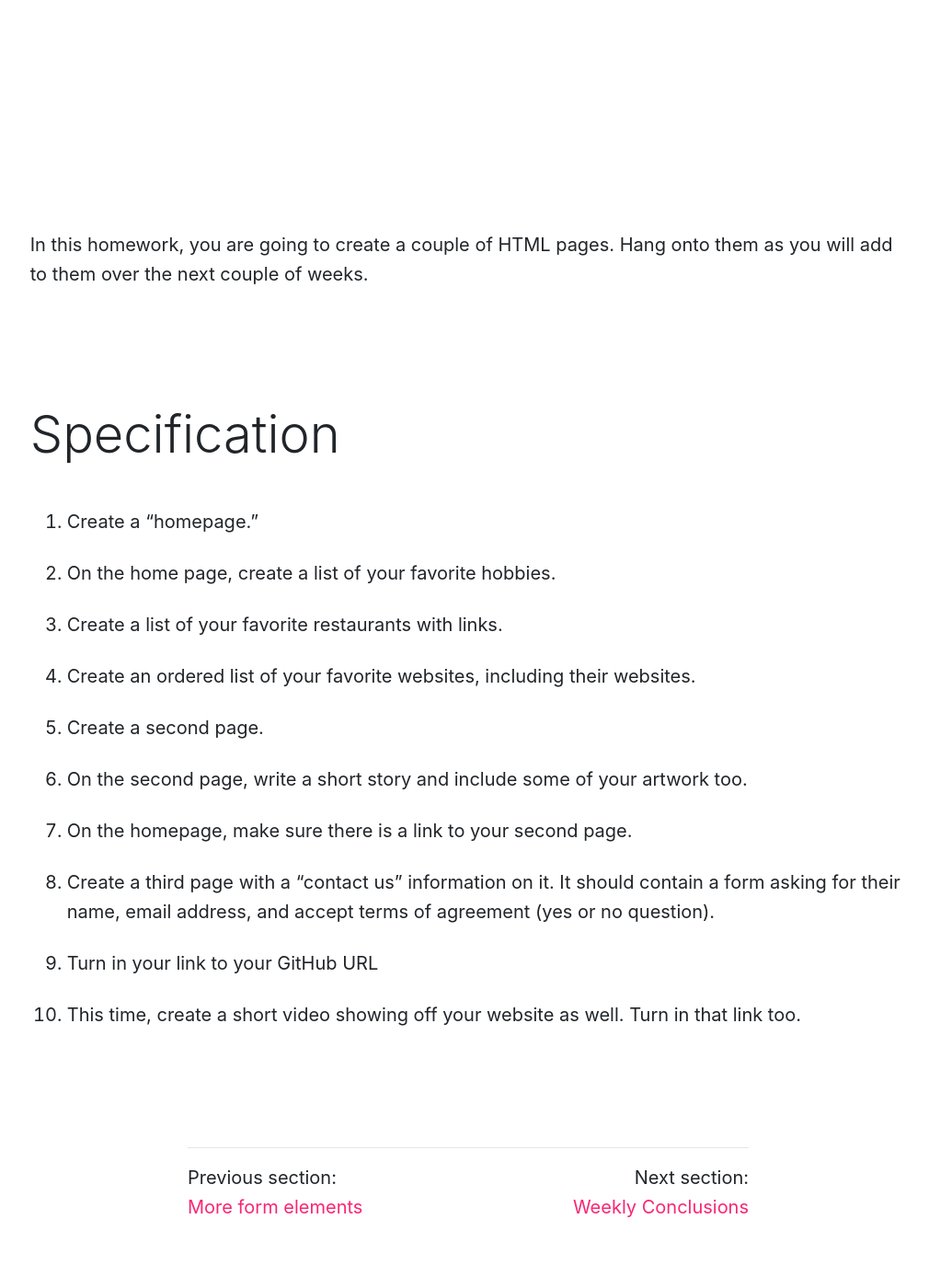
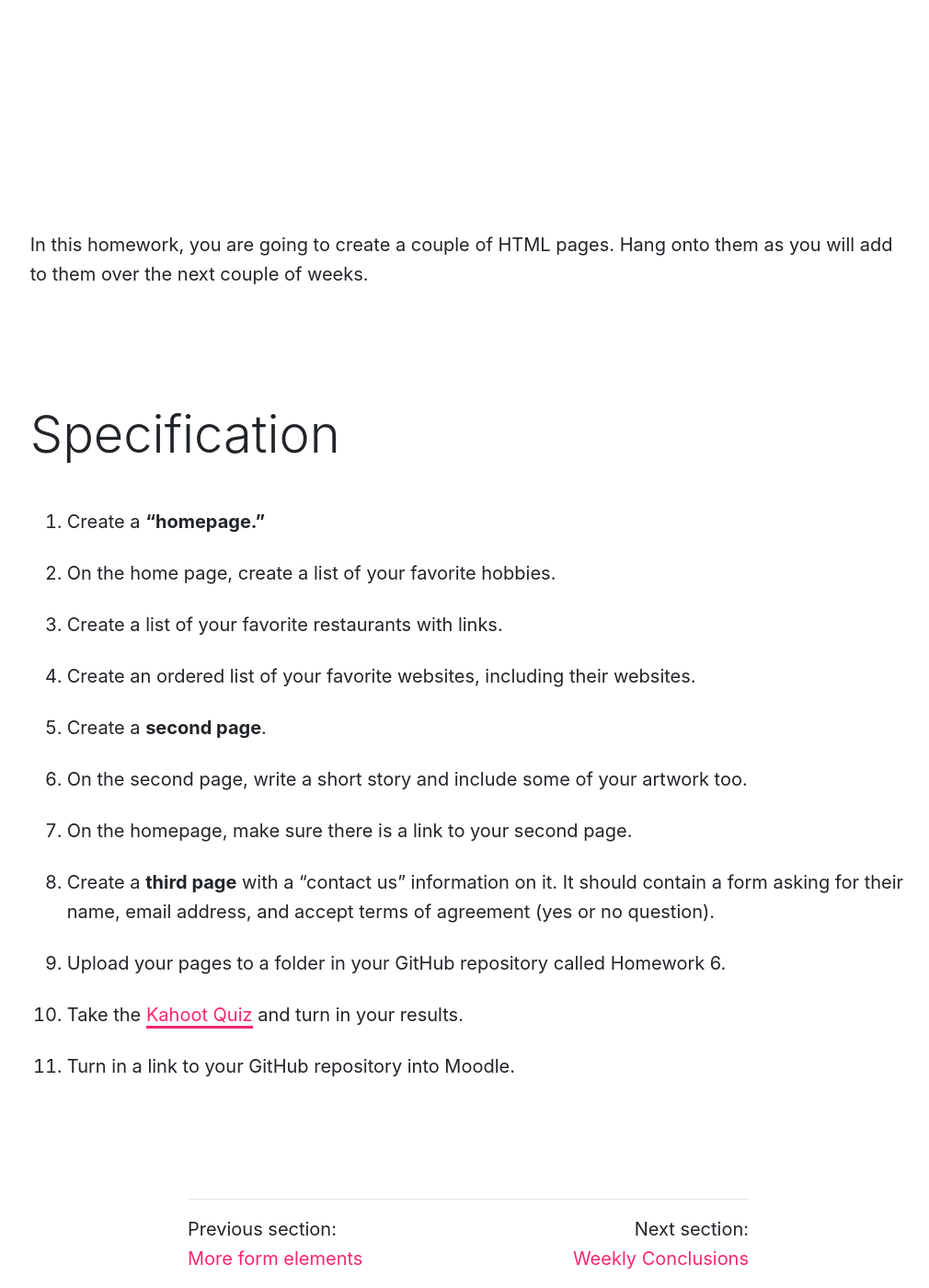
Before and after one commit to Montana-Media-Arts/120_CreativeCoding1-Fall2020, a Jekyll site: the page built from modules/week-6/_posts/2017-01-25-homework.md, in a window 1280 px wide and 1400 px high, scrolled down 899 px. Shown: the whole window at 92% size, without its empty margins (131-1141 px from the left). Built offline with Jekyll 4.4.1, drawn with Linux system fonts in a browser that asks for light colours; nearby versions of some CDN libraries; a script that is not in the unit is left out; before the commit the page ends 2243 px from its top, so only the background shows below that.

Commit message:
Update 2017-01-25-homework.md

```diff
--- a/modules/week-6/_posts/2017-01-25-homework.md
+++ b/modules/week-6/_posts/2017-01-25-homework.md
@@ -13,13 +13,14 @@ In this homework, you are going to create a couple of HTML pages.  Hang onto the
 
 ## Specification
 
-1. Create a "homepage."
+1. Create a **"homepage."**
 2. On the home page, create a list of your favorite hobbies.
 3. Create a list of your favorite restaurants with links.
 4. Create an ordered list of your favorite websites, including their websites.
-5. Create a second page.
+5. Create a **second page**.
 6. On the second page, write a short story and include some of your artwork too.
 7. On the homepage, make sure there is a link to your second page.
-8. Create a third page with a "contact us" information on it.  It should contain a form asking for their name, email address, and accept terms of agreement (yes or no question).
-9. Turn in your link to your GitHub URL
-10. This time, create a short video showing off your website as well.  Turn in that link too.
+8. Create a **third page** with a "contact us" information on it.  It should contain a form asking for their name, email address, and accept terms of agreement (yes or no question).
+9. Upload your pages to a folder in your GitHub repository called Homework 6.
+10. Take the <a href="https://create.kahoot.it/share/mart-120-week-6/ce6d956b-f151-4f12-b5e5-4887a0b1b554" target="_new">Kahoot Quiz</a> and turn in your results.
+11. Turn in a link to your GitHub repository into Moodle.
```
